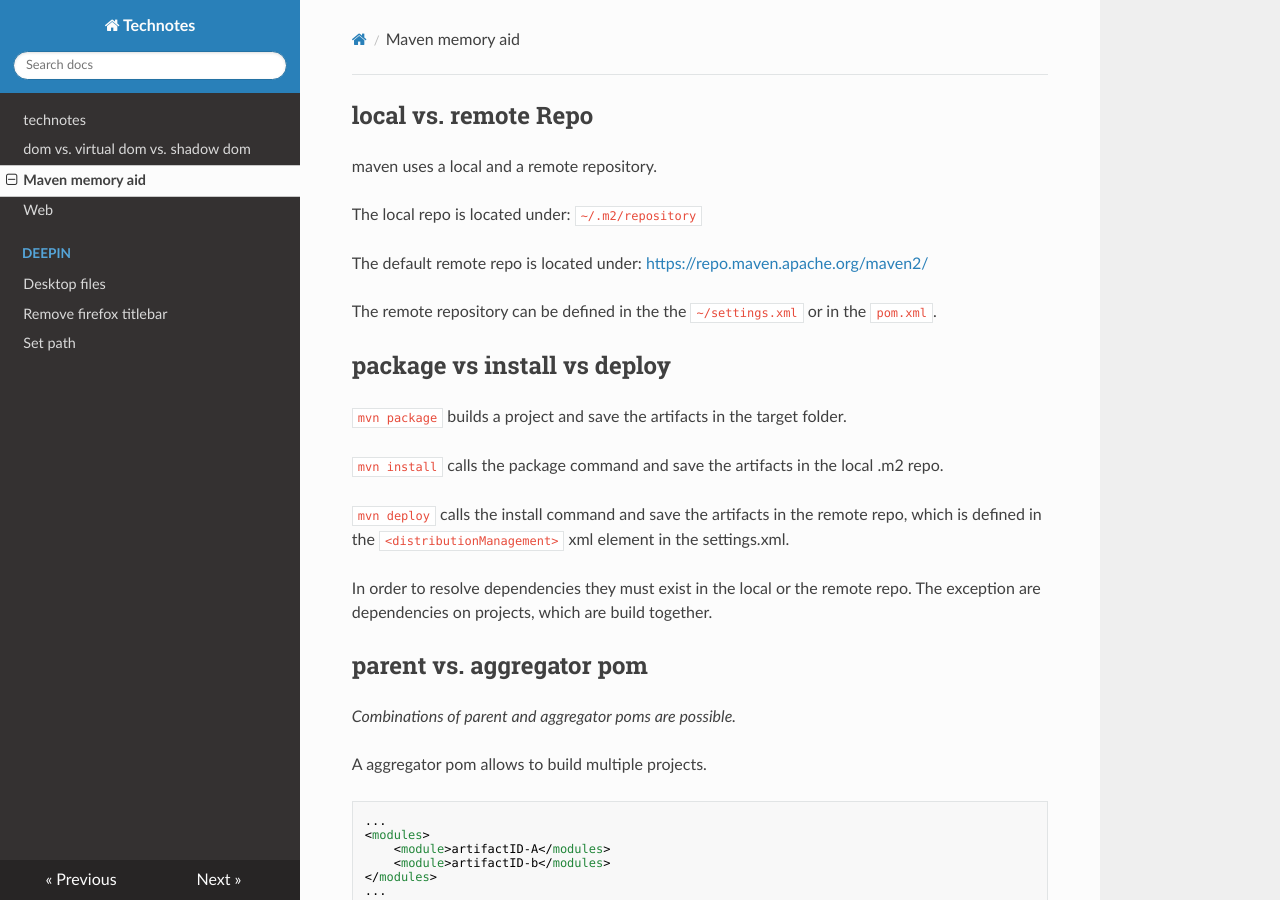
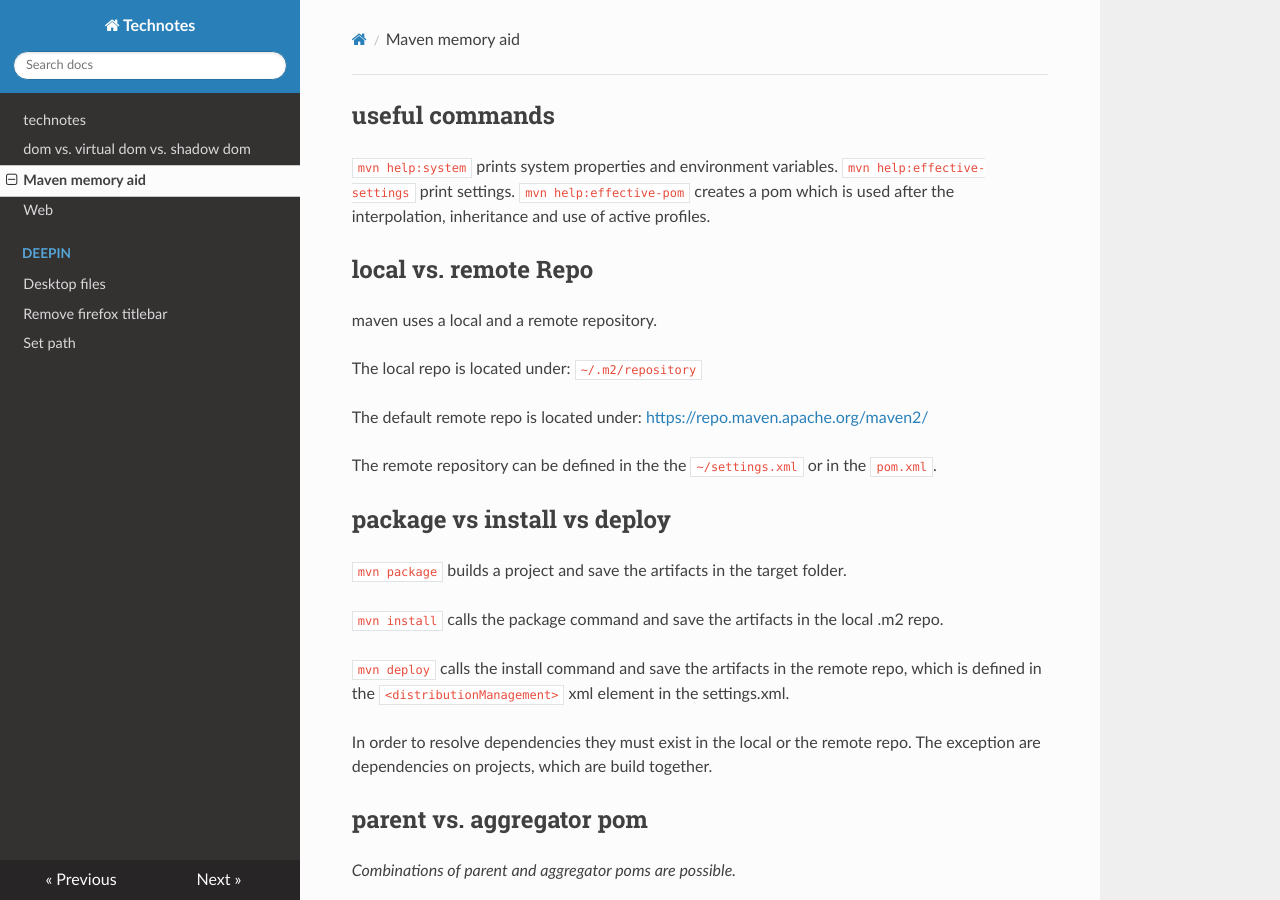
Before and after one commit to organicaudio/useful-code-snippets2, an MkDocs documentation site: the page built from docs/maven-memory-aid.md, in a window 1280 px wide and 900 px high. Built offline with MkDocs 1.6.1, drawn with Linux system fonts in a browser that asks for light colours; nearby versions of some CDN libraries.

Commit message:
useful commands

```diff
--- a/docs/maven-memory-aid.md
+++ b/docs/maven-memory-aid.md
@@ -1,3 +1,9 @@
+## useful commands
+
+``mvn help:system`` prints system properties and environment variables.
+``mvn help:effective-settings`` print settings.
+``mvn help:effective-pom`` creates a pom which is used after the interpolation, inheritance and use of active profiles.
+
 ## local vs. remote Repo
 
 maven uses a local and a remote repository.
```
